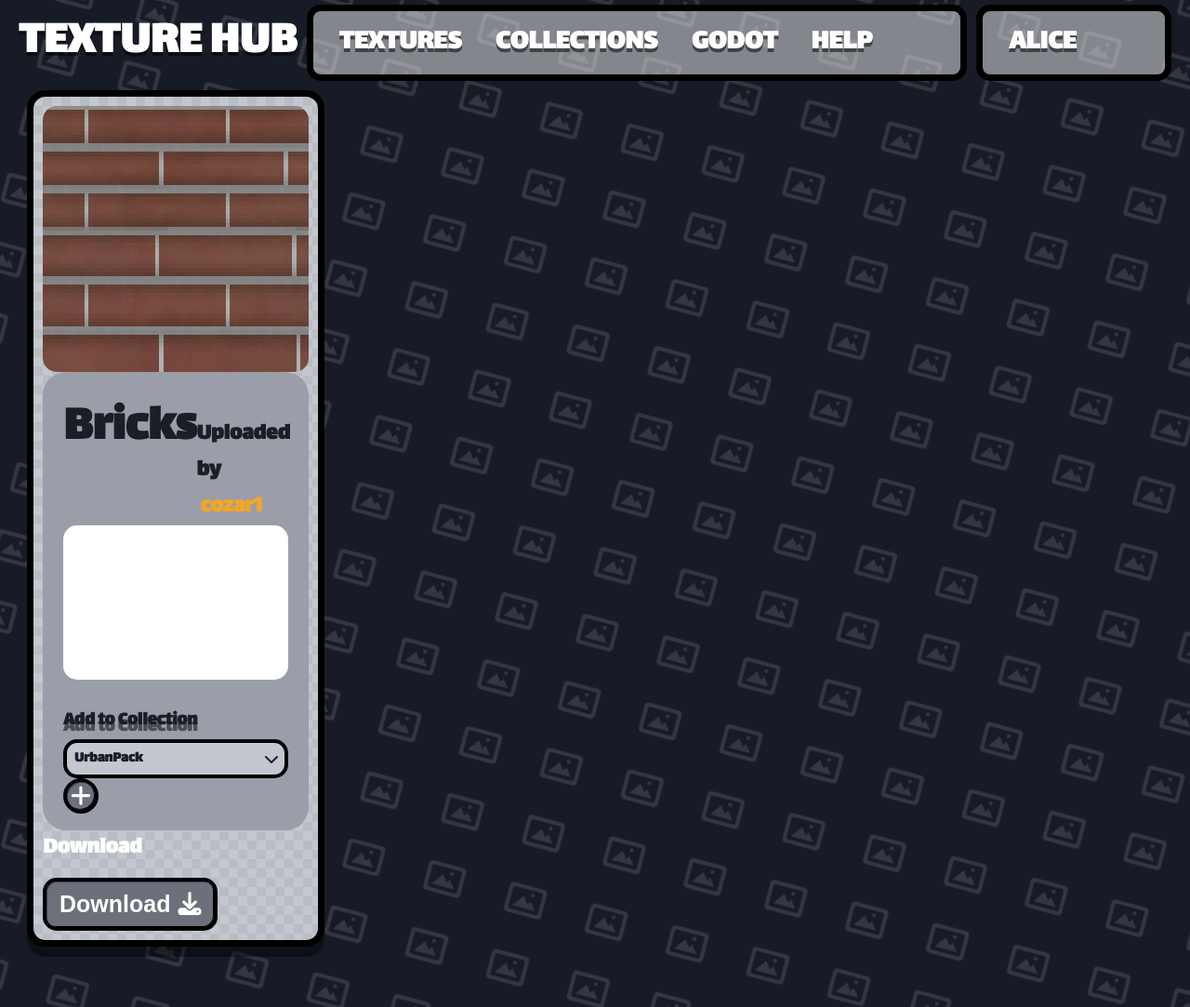
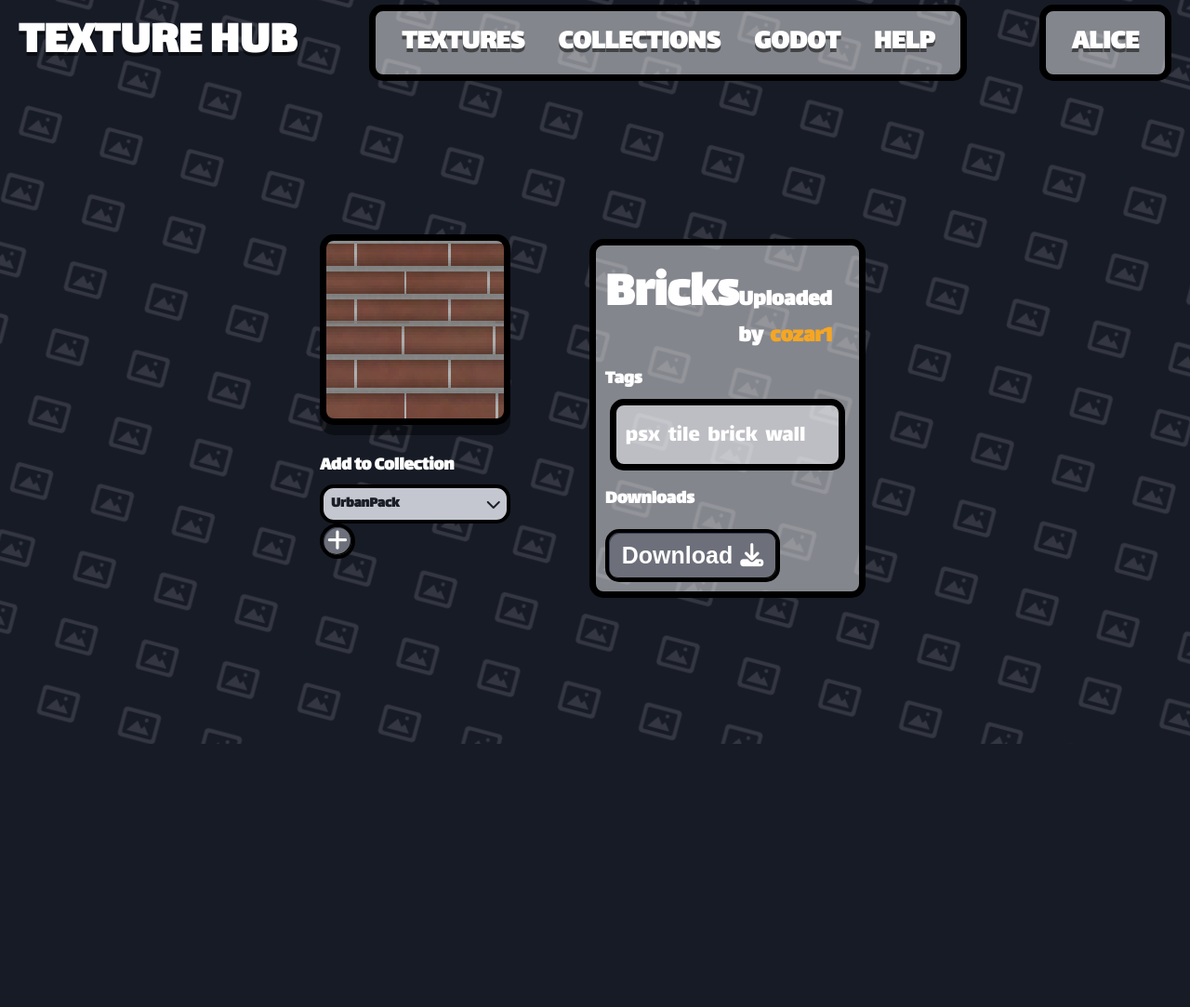
Before and after one commit to cozar1/texture_hub, a Flask app: page /texture/4 in a window 1280 px wide. Shown: the whole page at 93% size. After the commit the page ends 800 px from the top, so only its background shows below. Run offline with Flask 3, Linux system fonts and the light colour scheme; a user stored in the database is signed in.

Commit message:
upload, texture and user page

```diff
--- a/static/style.css
+++ b/static/style.css
@@ -49,6 +49,61 @@
    ------------------------------------------------------------------------- */
 * { box-sizing: border-box; }
 
+.th-upload {
+  margin: 0 auto;
+  max-width: 1080px;
+  display: grid;
+  grid-template-columns: minmax(320px, 1fr) minmax(320px, 1fr);
+  gap: 5rem;
+  align-items: start;
+}
+
+.th-user-page {
+  margin: 0rem 20rem 0rem 20rem;
+}
+
+.th-upload-btn {
+  background: var(--th-gray-dark);
+  border: 4px solid var(--th-border-dark);
+  border-radius: var(--th-radius-sm);
+  box-shadow: var(--th-shadow-bevel);
+  color: var(--th-orange);
+  font-weight: 800;
+  font-size: var(--th-font-size-text);
+  text-transform: uppercase;
+  padding: 10px 22px;
+  cursor: pointer;
+  transition-duration: 0.2s;
+  display: block;
+  width: fit-content;
+  margin: 2rem auto 0;
+  padding: 16px 28px;
+  font-size: var(--th-font-size-text);
+  text-transform: uppercase;
+  text-align: center;
+}
+
+.th-upload-btn:hover {
+  border: 7px solid var(--th-orange);
+  scale: 110%;
+  transition-duration: 0.2s;
+}
+
+
+
+
+.th-texture-page {
+  margin: 10rem 20rem 0rem 20rem;
+  display: grid;
+  grid-template-columns: 2fr 3fr;
+  gap: 5rem;
+}
+
+
+.th-detail-tag{
+  font-size: var(--th-font-size-text);
+}
+
 body.th-body {
   position: relative;
   margin: 0;
@@ -96,6 +151,9 @@ body.th-body::before {
   margin: 0 auto;
   padding: 0px 24px 60px;
 }
+
+
+
 
 /* -------------------------------------------------------------------------
    3. NAVBAR (shared across all 4 pages)
@@ -164,11 +222,12 @@ body.th-body::before {
 }
 
 .th-navbar > .container {
-  flex: 1 1 auto;
+  flex: 0 0 auto;
   min-width: 0;
   margin: 5px 0;
   display: flex;
   align-items: center;
+  justify-content: center;
 }
 
 .th-navbar > .container:last-child {
@@ -239,7 +298,6 @@ body.th-body::before {
   font-size: clamp(1rem, 1.6vw, var(--th-font-size-title));
   color: var(--th-white);
   margin: 10px 0 4px;
-  text-shadow: 0px 7px 0px rgba(0,0,0,0.51);
 }
 
 .th-input,
@@ -424,7 +482,6 @@ body.th-body::before {
 }
 
 .th-textures-main {
-  padding: 18px 20px;
   min-width: 0;
 }
 
@@ -453,7 +510,7 @@ body.th-body::before {
 .th-texture-grid {
   flex: 1;
   display: grid;
-  grid-template-columns: repeat(4, 1fr);
+  grid-template-columns: repeat(5, 1fr);
   gap: 20px;
 }
 
@@ -521,7 +578,14 @@ body.th-body::before {
   background-color: var(--th-gray-light);
   image-rendering: pixelated; /* Standard */
   image-rendering: crisp-edges; /* Fallback for Safari */
+  transition-duration: 0.2s;
+  background-color: var(--th-gray-light);
+  -webkit-box-shadow: 0px 11px 0px 0px rgba(0,0,0,0.42);
+  box-shadow: 0px 11px 0px 0px rgba(0,0,0,0.42);
+    border: 7px solid var(--th-border-dark);
+    border-radius: var(--th-radius-sm);
 }
+
 
 .th-detail-panel {
   background: var(--th-gray);
@@ -615,6 +679,19 @@ body.th-body::before {
   width: 100%;
   border-radius: var(--th-radius-sm);
   background-color: var(--th-gray-light);
+  overflow: hidden;
+  position: relative;
+  display: flex;
+  align-items: center;
+  justify-content: center;
+}
+
+.th-upload-dropzone img,
+.th-upload-dropzone .upload-preview {
+  width: 100%;
+  height: 100%;
+  object-fit: contain;
+  display: block;
 }
 
 .th-btn-select-image {
--- a/templates/texture.html
+++ b/templates/texture.html
@@ -1,24 +1,10 @@
 {% extends "template.html" %}
 {% block title %}Texture Hub{% endblock %}
 {% block content %}
-<div class="item-container">
+<div class="th-texture-page">
+    <div class="th-item-page-img-column">
     <div class="th-detail-image" style="background-image: url('{{ texture.texture_address | texture_url }}'); background-size: cover; background-position: center; background-repeat: no-repeat;"></div>
-
-    <div class="th-detail-panel">
-        <div class="th-detail-title-row">
-            <h1 class="th-detail-title">{{ texture.texture_name }}</h1>
-            <div class="th-detail-author">Uploaded by <a class="th-signup-link" href="/user/{{ uploaded_user.user_name }}">{{ uploaded_user.user_name }}</a></div>
-        </div>
-
-        {% if texture.texture_tags %}
-        <div class="th-detail-tags-box">
-            {% for tag in texture.texture_tags.split(',') %}
-            <span class="th-nav-link" style="display: inline-block; margin: 4px 6px 0 0;">{{ tag.strip() }}</span>
-            {% endfor %}
-        </div>
-        {% endif %}
-
-        <div class="th-collection-row">
+    <div class="th-collection-row">
             <label class="th-label" for="collection-select">Add to Collection</label>
         </div>
         <form action="/texture/{{ texture.texture_id }}" method="post">
@@ -34,13 +20,33 @@
         </form>
     </div>
 
-    <div class="th-download-panel">
-        <div class="th-download-title">Download</div>
+
+    <div class="container">
+        <div class="th-detail-title-row">
+            <h1 class="th-detail-title">{{ texture.texture_name }}</h1>
+            <div class="th-detail-author">Uploaded by <a class="th-signup-link" href="/user/{{ uploaded_user.user_name }}">{{ uploaded_user.user_name }}</a></div>
+        </div>
+
+
+        {% if texture.texture_tags %}
+        <label class="th-label">Tags</label>
+        <div class="container">
+            {% for tag in texture.texture_tags.split(',') %}
+            <span class="th-detail-tag" style="display: inline-block; margin: 4px 6px 0 0;">{{ tag.strip() }}</span>
+            {% endfor %}
+        </div>
+        {% endif %}
+
+            <div class="th-download-panel">
+        <div class="th-label">Downloads</div>
         <form action="/download/{{ texture.texture_id }}" method="post">
             <button class="th-btn th-download-btn" type="submit" name="download" value="download">
                 Download <i class="fas fa-download"></i>
             </button>
         </form>
     </div>
+    </div>
+
+
 </div>
 {% endblock %}
```
Also changed, not shown: templates/upload.html (+7 -17 lines), templates/user.html (+8 -10 lines), instance/database.db, static/images/feb7c00450aa414baed952fea8d2a50d.png (added). Lines whose indentation alone changed are shown as unchanged.
